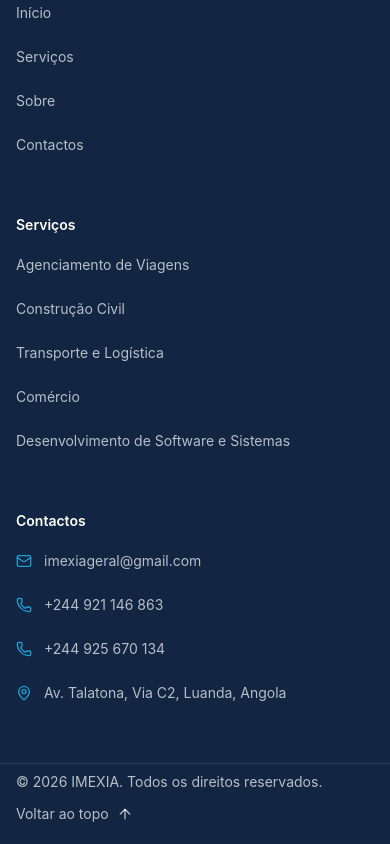
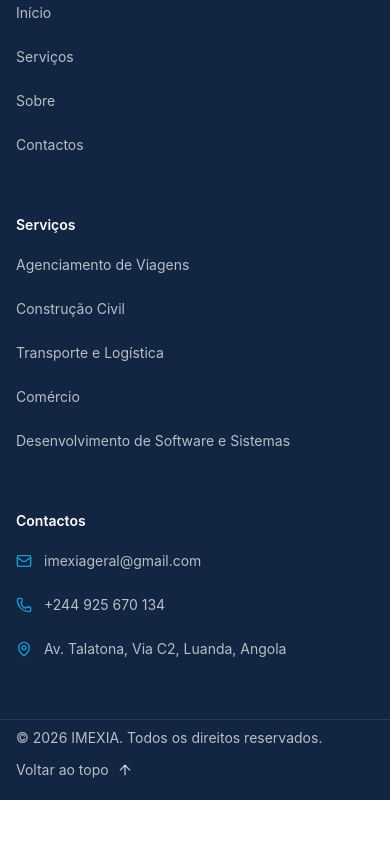
Before and after one commit to 0xchg/Project-IMEXIA, a React (Vite) app in the folder website-institucional/: page / in a window 390 px wide. Shown: the part 3372-4216 px from the top of the page. After the commit the page ends 4172 px from the top, so only its background shows below. Built offline with nearby package versions, Linux system fonts and the light colour scheme.

Commit message:
feat: update company contact information by removing one phone number

```diff
--- a/website-institucional/src/data/data.ts
+++ b/website-institucional/src/data/data.ts
@@ -84,7 +84,7 @@ export const company: Company = {
   mission:
     'Oferecer soluções inovadoras em cada área de atuação, com qualidade, confiança e eficiência em cada operação, porque o sucesso dos nossos clientes é o nosso maior objetivo.',
   email: 'imexiageral@gmail.com',
-  phones: ['+244 921 146 863', '+244 925 670 134'],
+  phones: ['+244 925 670 134'],
   whatsapp: '+244 925 670 134',
   instagram: 'imexia.ao',
   address: 'Av. Talatona, Via C2, Luanda, Angola',
```
